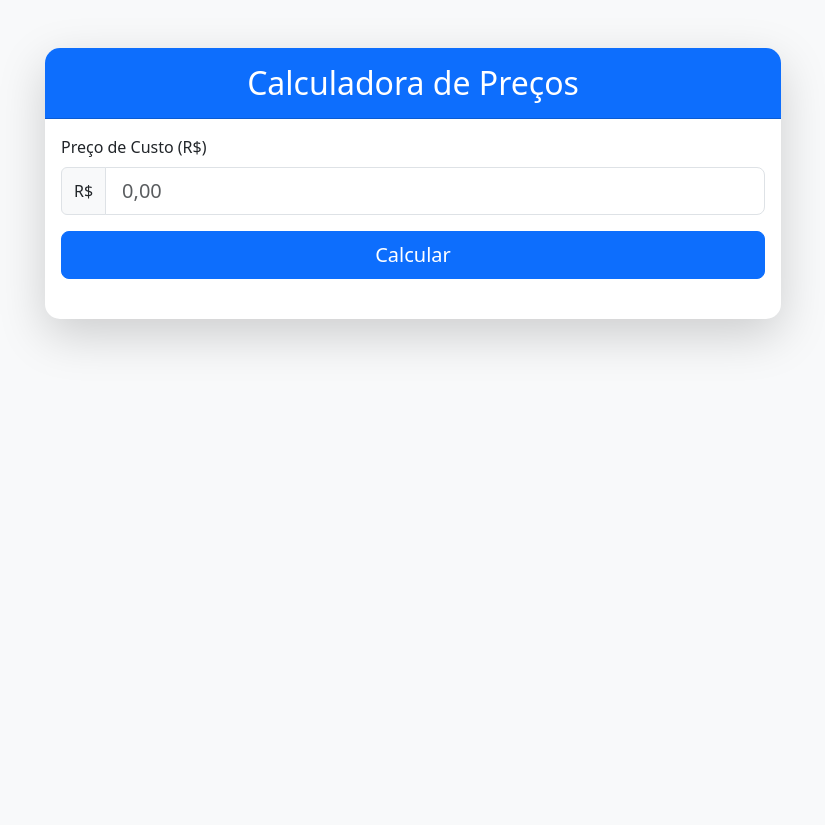
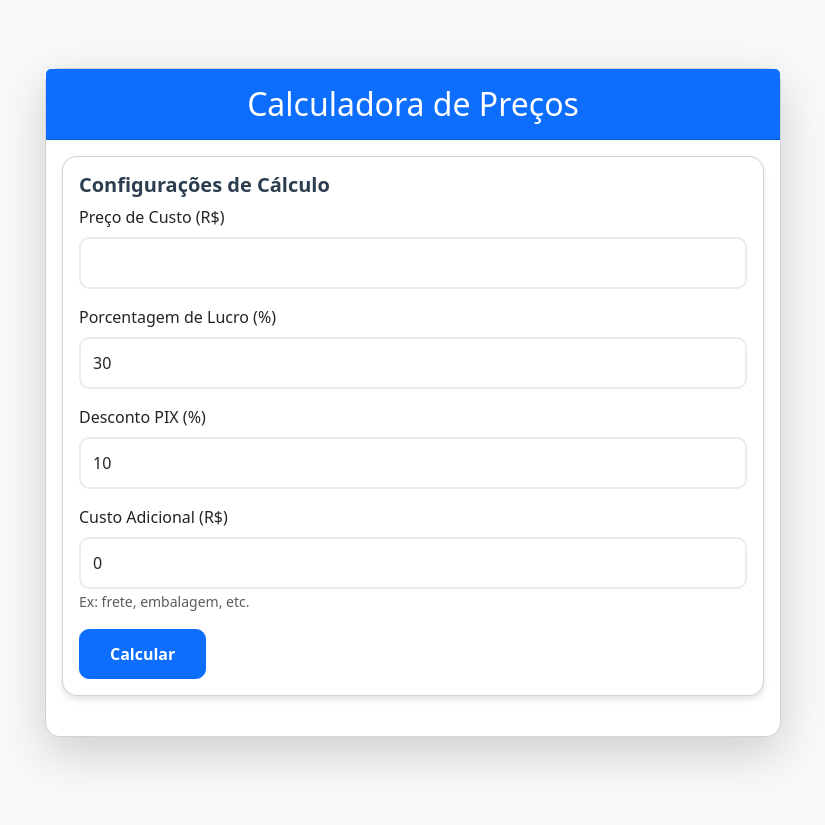
Before and after one commit to eujoaogb/calc-precos, a Flask app: page / in a window 1280 px wide. Shown: the whole page, without its empty margins (227-1052 px from the left). Before the commit the page ends 348 px from the top, so only its background shows below. Run offline with Flask 3, Linux system fonts and the light colour scheme.

Commit message:
Atualizações na calculadora

```diff
--- a/app.py
+++ b/app.py
@@ -1,45 +1,6 @@
 from flask import Flask, render_template, request, jsonify
-from decimal import Decimal, ROUND_HALF_UP
 
 app = Flask(__name__)
-
-def formatar_valor(valor):
-    """Formata um valor decimal para duas casas decimais."""
-    return Decimal(str(valor)).quantize(Decimal('0.01'), rounding=ROUND_HALF_UP)
-
-def calcular_precos(preco_custo):
-    """Calcula os preços e lucros para diferentes formas de pagamento."""
-    try:
-        preco_custo = Decimal(str(preco_custo))
-
-        if preco_custo <= 0:
-            return {"erro": "O preço de custo deve ser maior que zero"}
-
-        # Cálculos base
-        preco_com_acrescimo = preco_custo + Decimal('30.00')
-        preco_final = preco_com_acrescimo * Decimal('1.30')
-        preco_pix = preco_final * Decimal('0.95')
-
-        # Cálculo dos lucros
-        lucro_vista = preco_final - preco_custo
-        lucro_pix = preco_pix - preco_custo
-        custo_parcelamento = preco_final * Decimal('0.0701')
-        lucro_parcelado = lucro_vista - custo_parcelamento
-
-        # Formatação dos resultados
-        return {
-            "preco_custo": float(formatar_valor(preco_custo)),
-            "preco_final": float(formatar_valor(preco_final)),
-            "preco_pix": float(formatar_valor(preco_pix)),
-            "valor_parcela": float(formatar_valor(preco_final/3)),
-            "lucro_vista": float(formatar_valor(lucro_vista)),
-            "lucro_pix": float(formatar_valor(lucro_pix)),
-            "lucro_parcelado": float(formatar_valor(lucro_parcelado)),
-            "desconto_pix": float(formatar_valor(preco_final - preco_pix)),
-            "custo_parcelamento": float(formatar_valor(custo_parcelamento))
-        }
-    except (ValueError, TypeError, AttributeError):
-        return {"erro": "Valor inválido"}
 
 @app.route('/')
 def index():
@@ -47,8 +8,37 @@ def index():
 
 @app.route('/calcular', methods=['POST'])
 def calcular():
-    preco_custo = request.json.get('preco_custo', 0)
-    return jsonify(calcular_precos(preco_custo))
+    data = request.get_json()
+
+    # Obtém os valores do formulário
+    preco_custo = float(data['preco_custo'])
+    porcentagem_lucro = float(data['porcentagem_lucro'])
+    porcentagem_pix = float(data['porcentagem_pix'])
+    custo_adicional = float(data['custo_adicional'])
+
+    # Calcula o custo total
+    custo_total = preco_custo + custo_adicional
+
+    # Calcula o preço final com a margem de lucro
+    margem_lucro = custo_total * (porcentagem_lucro / 100)
+    preco_final = custo_total + margem_lucro
+
+    # Calcula o preço com desconto PIX
+    desconto_pix = preco_final * (porcentagem_pix / 100)
+    preco_pix = preco_final - desconto_pix
+
+    # Calcula o preço parcelado (acréscimo de 15% para cobrir taxas)
+    preco_parcelado = preco_final * 1.15
+
+    return jsonify({
+        'preco_custo': preco_custo,
+        'custo_adicional': custo_adicional,
+        'porcentagem_lucro': porcentagem_lucro,
+        'porcentagem_pix': porcentagem_pix,
+        'preco_final': preco_final,
+        'preco_pix': preco_pix,
+        'preco_parcelado': preco_parcelado
+    })
 
 if __name__ == '__main__':
-    app.run(host='0.0.0.0', port=5000, debug=True)
+    app.run(host='0.0.0.0', debug=True)
--- a/requirements.txt
+++ b/requirements.txt
@@ -1,7 +1,7 @@
 Flask==3.0.2
 gunicorn==21.2.0
 Werkzeug==3.0.1
+click==8.1.7
+itsdangerous==2.1.2
 Jinja2==3.1.3
-itsdangerous==2.1.2
-click==8.1.7
-blinker==1.7.0
+MarkupSafe==2.1.5
--- a/static/css/style.css
+++ b/static/css/style.css
@@ -1,10 +1,12 @@
 body {
     background-color: #f8f9fa;
+    padding: 20px;
 }
 
 .card {
     border-radius: 15px;
-    border: none;
+    box-shadow: 0 4px 6px rgba(0, 0, 0, 0.1);
+    margin-bottom: 20px;
     transition: transform 0.2s;
 }
 
@@ -12,103 +14,107 @@ body {
     transform: translateY(-5px);
 }
 
-.card-header {
-    border-top-left-radius: 15px !important;
-    border-top-right-radius: 15px !important;
+.card-title {
+    color: #2c3e50;
+    font-weight: 600;
 }
 
-.price-box {
-    background-color: white;
+.form-control {
     border-radius: 10px;
-    box-shadow: 0 2px 4px rgba(0,0,0,0.1);
-    transition: transform 0.2s;
-}
-
-.price-box:hover {
-    transform: translateY(-3px);
-    box-shadow: 0 4px 8px rgba(0,0,0,0.15);
+    padding: 12px;
+    border: 2px solid #e9ecef;
+    transition: border-color 0.3s;
 }
 
 .form-control:focus {
-    box-shadow: 0 0 0 0.25rem rgba(13,110,253,0.15);
+    border-color: #007bff;
+    box-shadow: none;
 }
 
 .btn-primary {
+    border-radius: 10px;
+    padding: 12px 30px;
+    font-weight: 600;
     transition: all 0.3s;
 }
 
 .btn-primary:hover {
     transform: translateY(-2px);
-    box-shadow: 0 4px 8px rgba(13,110,253,0.3);
+    box-shadow: 0 4px 8px rgba(0, 123, 255, 0.2);
 }
 
-.table {
-    margin-bottom: 0;
+#resultados {
+    opacity: 0;
+    animation: fadeIn 0.5s forwards;
 }
 
-.table th, .table td {
-    padding: 1rem;
-    vertical-align: middle;
-}
-
-/* Detalhes do Cálculo */
-#detalhes-calculo {
-    transition: opacity 0.2s ease-in-out;
+@keyframes fadeIn {
+    from {
+        opacity: 0;
+        transform: translateY(20px);
+    }
+    to {
+        opacity: 1;
+        transform: translateY(0);
+    }
 }
 
 .calculation-step {
     background-color: #f8f9fa;
+    padding: 15px;
     border-radius: 10px;
-    padding: 15px;
-    margin-bottom: 15px;
+    margin: 10px 0;
 }
 
 .calculation-step p {
-    margin-bottom: 8px;
+    margin: 8px 0;
     font-size: 0.95rem;
 }
 
-.calculation-step p:last-child {
-    margin-bottom: 0;
+#detalhes-calculo {
+    background-color: #fff;
+    padding: 20px;
+    border-radius: 10px;
+    margin-top: 20px;
 }
 
-.calculation-step .fw-bold {
-    color: #0d6efd;
-    font-size: 1.1rem;
-    margin-top: 10px;
-    padding-top: 10px;
-    border-top: 1px solid #dee2e6;
+#detalhes-calculo h6 {
+    color: #2c3e50;
+    margin-top: 15px;
+    font-weight: 600;
 }
 
-/* Animações */
-@keyframes fadeIn {
-    from { opacity: 0; transform: translateY(20px); }
-    to { opacity: 1; transform: translateY(0); }
+#detalhes-calculo p {
+    margin: 8px 0;
+    color: #495057;
 }
 
-#resultados:not(.d-none) {
-    animation: fadeIn 0.5s ease-out;
+.text-success {
+    color: #28a745 !important;
 }
 
-/* Responsividade */
-@media (max-width: 576px) {
-    .container {
+.text-danger {
+    color: #dc3545 !important;
+}
+
+.text-primary {
+    color: #007bff !important;
+}
+
+@media (max-width: 768px) {
+    body {
         padding: 10px;
     }
 
-    .card-body {
-        padding: 15px;
-    }
-
-    .price-box {
-        margin-bottom: 15px;
-    }
-
-    .calculation-step {
+    .form-control {
         padding: 10px;
     }
 
-    .calculation-step p {
-        font-size: 0.9rem;
+    .btn-primary {
+        padding: 10px 20px;
+    }
+
+    #detalhes-calculo {
+        padding: 15px;
     }
 }
--- a/static/js/script.js
+++ b/static/js/script.js
@@ -1,5 +1,5 @@
 document.addEventListener('DOMContentLoaded', function() {
-    const form = document.getElementById('calculadora-form');
+    const form = document.getElementById('calculadoraForm');
     const resultados = document.getElementById('resultados');
     const toggleDetailsBtn = document.getElementById('toggle-details');
     const detalhesCalculo = document.getElementById('detalhes-calculo');
@@ -20,113 +20,89 @@ document.addEventListener('DOMContentLoaded', function() {
         }
     });
 
-    // Formata um número para moeda brasileira
-    function formatarMoeda(valor) {
-        return valor.toLocaleString('pt-BR', {
-            style: 'currency',
-            currency: 'BRL'
+    // Formatação de moeda para os campos de entrada
+    const precoCustoInput = document.getElementById('precoCusto');
+    const custoAdicionalInput = document.getElementById('custoAdicional');
+
+    // Aplicar máscara de moeda
+    const aplicarMascaraMoeda = (elemento) => {
+        elemento.addEventListener('input', function(e) {
+            let valor = e.target.value.replace(/\D/g, '');
+            valor = (parseFloat(valor) / 100).toFixed(2);
+            e.target.value = formatarMoeda(valor);
         });
-    }
+    };
 
-    // Atualiza os detalhes do cálculo
-    function atualizarDetalhesCalculo(data) {
-        // Cálculo do Preço Final
-        document.getElementById('calculo-preco-final').innerHTML = `
-            <div class="calculation-step">
-                <p>1. Preço de Custo: ${formatarMoeda(data.preco_custo)}</p>
-                <p>2. Acréscimo Fixo: + R$ 30,00</p>
-                <p>3. Subtotal: ${formatarMoeda(data.preco_custo + 30)}</p>
-                <p>4. Margem de Lucro (30%): + ${formatarMoeda((data.preco_custo + 30) * 0.30)}</p>
-                <p class="fw-bold">Preço Final: ${formatarMoeda(data.preco_final)}</p>
-            </div>
-        `;
+    aplicarMascaraMoeda(precoCustoInput);
+    aplicarMascaraMoeda(custoAdicionalInput);
 
-        // Cálculo do PIX
-        document.getElementById('calculo-pix').innerHTML = `
-            <div class="calculation-step">
-                <p>1. Preço Final: ${formatarMoeda(data.preco_final)}</p>
-                <p>2. Desconto PIX (5%): - ${formatarMoeda(data.desconto_pix)}</p>
-                <p class="fw-bold">Preço no PIX: ${formatarMoeda(data.preco_pix)}</p>
-                <p>Lucro no PIX: ${formatarMoeda(data.lucro_pix)}</p>
-            </div>
-        `;
-
-        // Cálculo do Parcelamento
-        document.getElementById('calculo-parcelamento').innerHTML = `
-            <div class="calculation-step">
-                <p>1. Preço Final: ${formatarMoeda(data.preco_final)}</p>
-                <p>2. Taxa de Parcelamento (7,01%): - ${formatarMoeda(data.custo_parcelamento)}</p>
-                <p>3. Valor da Parcela (3x): ${formatarMoeda(data.valor_parcela)}</p>
-                <p class="fw-bold">Lucro no Parcelamento: ${formatarMoeda(data.lucro_parcelado)}</p>
-            </div>
-        `;
-    }
-
-    // Atualiza os valores na interface
-    function atualizarResultados(data) {
-        if (data.erro) {
-            alert(data.erro);
-            return;
-        }
-
-        // Atualiza os preços
-        document.getElementById('preco_final').textContent = formatarMoeda(data.preco_final);
-        document.getElementById('preco_pix').textContent = formatarMoeda(data.preco_pix);
-        document.getElementById('valor_parcela').textContent = formatarMoeda(data.valor_parcela);
-
-        // Atualiza os lucros
-        document.getElementById('lucro_vista').textContent = formatarMoeda(data.lucro_vista);
-        document.getElementById('lucro_pix').textContent = formatarMoeda(data.lucro_pix);
-        document.getElementById('lucro_parcelado').textContent = formatarMoeda(data.lucro_parcelado);
-
-        // Atualiza os custos
-        document.getElementById('desconto_pix').textContent = formatarMoeda(data.desconto_pix);
-        document.getElementById('custo_parcelamento').textContent = formatarMoeda(data.custo_parcelamento);
-
-        // Atualiza os detalhes do cálculo
-        atualizarDetalhesCalculo(data);
-
-        // Mostra os resultados com animação
-        resultados.classList.remove('d-none');
-    }
-
-    // Manipula o envio do formulário
-    form.addEventListener('submit', function(e) {
+    form.addEventListener('submit', async function(e) {
         e.preventDefault();
 
-        const precoCusto = parseFloat(document.getElementById('preco_custo').value);
+        // Obter valores dos campos
+        const precoCusto = parseFloat(precoCustoInput.value.replace('R$', '').replace('.', '').replace(',', '.'));
+        const porcentagemLucro = parseFloat(document.getElementById('porcentagemLucro').value);
+        const porcentagemPix = parseFloat(document.getElementById('porcentagemPix').value);
+        const custoAdicional = parseFloat(custoAdicionalInput.value.replace('R$', '').replace('.', '').replace(',', '.')) || 0;
 
-        fetch('/calcular', {
+        try {
+            const response = await fetch('/calcular', {
                 method: 'POST',
                 headers: {
                     'Content-Type': 'application/json'
                 },
                 body: JSON.stringify({
-                preco_custo: precoCusto
+                    preco_custo: precoCusto,
+                    porcentagem_lucro: porcentagemLucro,
+                    porcentagem_pix: porcentagemPix,
+                    custo_adicional: custoAdicional
                 })
-        })
-        .then(response => response.json())
-        .then(data => atualizarResultados(data))
-        .catch(error => {
+            });
+
+            const data = await response.json();
+            atualizarResultados(data);
+            resultados.classList.remove('d-none');
+            resultados.scrollIntoView({ behavior: 'smooth' });
+        } catch (error) {
             console.error('Erro:', error);
             alert('Erro ao calcular os preços. Por favor, tente novamente.');
-        });
+        }
     });
 
-    // Adiciona máscara de moeda ao input
-    const precoCustoInput = document.getElementById('preco_custo');
-    precoCustoInput.addEventListener('input', function(e) {
-        let value = e.target.value;
+    function formatarMoeda(valor) {
+        return `R$ ${parseFloat(valor).toFixed(2).replace('.', ',')}`;
+    }
 
-        // Remove tudo que não é número
-        value = value.replace(/[^\d]/g, '');
+    function atualizarResultados(data) {
+        document.getElementById('precoFinal').textContent = formatarMoeda(data.preco_final);
+        document.getElementById('precoPix').textContent = formatarMoeda(data.preco_pix);
+        document.getElementById('precoParcelado').textContent = formatarMoeda(data.preco_parcelado);
 
-        // Converte para número com 2 casas decimais
-        value = (parseFloat(value) / 100).toFixed(2);
+        atualizarDetalhesCalculo(data);
+    }
 
-        // Atualiza o valor apenas se for um número válido
-        if (!isNaN(value)) {
-            e.target.value = value;
+    function atualizarDetalhesCalculo(data) {
+        const custoTotal = data.preco_custo + data.custo_adicional;
+        const lucro = data.preco_final - custoTotal;
+        const descontoPix = data.preco_final - data.preco_pix;
+
+        const detalhesHtml = `
+            <h6>Composição do Preço:</h6>
+            <p>Custo Base: ${formatarMoeda(data.preco_custo)}</p>
+            <p>Custo Adicional: ${formatarMoeda(data.custo_adicional)}</p>
+            <p>Custo Total: ${formatarMoeda(custoTotal)}</p>
+            <p>Margem de Lucro (${data.porcentagem_lucro}%): ${formatarMoeda(lucro)}</p>
+            <p>Preço Final: ${formatarMoeda(data.preco_final)}</p>
+
+            <h6>Desconto PIX (${data.porcentagem_pix}%):</h6>
+            <p>Valor do Desconto: ${formatarMoeda(descontoPix)}</p>
+            <p>Preço Final PIX: ${formatarMoeda(data.preco_pix)}</p>
+
+            <h6>Parcelamento:</h6>
+            <p>Preço em até 12x: ${formatarMoeda(data.preco_parcelado)}</p>
+            <p>Valor da Parcela: ${formatarMoeda(data.preco_parcelado / 12)}</p>
+        `;
+
+        detalhesCalculo.innerHTML = detalhesHtml;
     }
 });
-});
--- a/templates/index.html
+++ b/templates/index.html
@@ -18,17 +18,31 @@
                         <h2 class="mb-0">Calculadora de Preços</h2>
                     </div>
                     <div class="card-body">
-                        <form id="calculadora-form" class="mb-4">
-                            <div class="mb-3">
-                                <label for="preco_custo" class="form-label">Preço de Custo (R$)</label>
-                                <div class="input-group">
-                                    <span class="input-group-text">R$</span>
-                                    <input type="number" class="form-control form-control-lg" id="preco_custo"
-                                           step="0.01" min="0" placeholder="0,00" required>
-                                </div>
+                        <div class="card mb-4">
+                            <div class="card-body">
+                                <h5 class="card-title">Configurações de Cálculo</h5>
+                                <form id="calculadoraForm">
+                                    <div class="mb-3">
+                                        <label for="precoCusto" class="form-label">Preço de Custo (R$)</label>
+                                        <input type="text" class="form-control" id="precoCusto" required>
+                                    </div>
+                                    <div class="mb-3">
+                                        <label for="porcentagemLucro" class="form-label">Porcentagem de Lucro (%)</label>
+                                        <input type="number" class="form-control" id="porcentagemLucro" value="30" min="0" max="1000" required>
+                                    </div>
+                                    <div class="mb-3">
+                                        <label for="porcentagemPix" class="form-label">Desconto PIX (%)</label>
+                                        <input type="number" class="form-control" id="porcentagemPix" value="10" min="0" max="100" required>
+                                    </div>
+                                    <div class="mb-3">
+                                        <label for="custoAdicional" class="form-label">Custo Adicional (R$)</label>
+                                        <input type="text" class="form-control" id="custoAdicional" value="0">
+                                        <small class="text-muted">Ex: frete, embalagem, etc.</small>
+                                    </div>
+                                    <button type="submit" class="btn btn-primary">Calcular</button>
+                                </form>
                             </div>
-                            <button type="submit" class="btn btn-primary btn-lg w-100">Calcular</button>
-                        </form>
+                        </div>
 
                         <div id="resultados" class="d-none">
                             <div class="row g-3">
--- /dev/null
+++ b/wsgi.py
@@ -0,0 +1,4 @@
+from app import app
+
+if __name__ == "__main__":
+    app.run()
```
Lines whose indentation alone changed are shown as unchanged.
